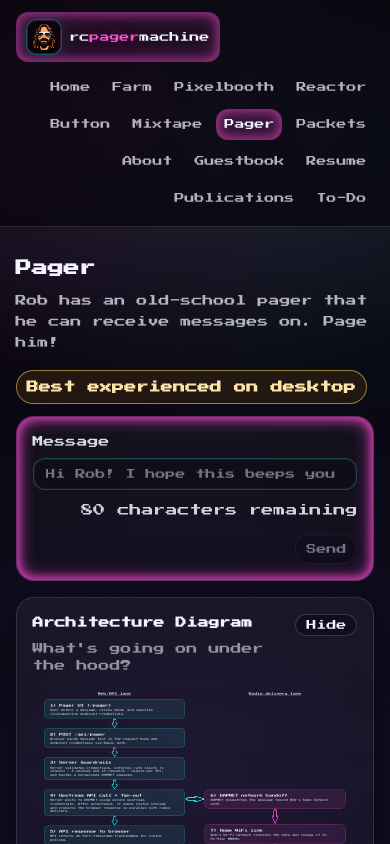
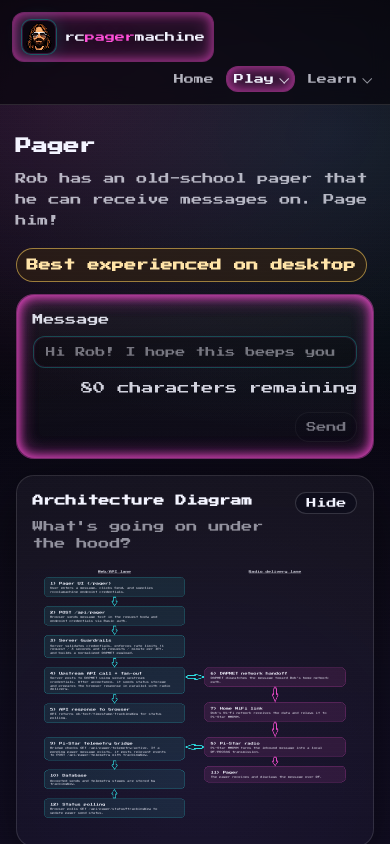
Before and after one commit to rccolamachine/project-site, a Next.js app: page /pager in a window 390 px wide. Shown: the top 844 px of the page. Built offline with nearby package versions, Linux system fonts and the light colour scheme.

Commit message:
refactor header

```diff
--- a/app/globals.css
+++ b/app/globals.css
@@ -128,13 +128,13 @@ a:hover {
 }
 
 .navInner {
-  width: min(1100px, 92vw);
+  width: min(1200px, 100%);
   margin: 0 auto;
-  padding: 12px 0;
+  padding: 12px clamp(12px, 2.2vw, 18px);
   display: flex;
   align-items: center;
   justify-content: space-between;
-  gap: 10px;
+  gap: 6px;
   flex-wrap: wrap; /* allow wrap if needed */
 }
 
@@ -196,31 +196,100 @@ a:hover {
 .links {
   display: flex;
   gap: 6px;
-  flex-wrap: wrap;
+  row-gap: 6px;
+  flex-wrap: nowrap;
   justify-content: flex-end;
   align-items: center;
+  margin-left: auto;
+  flex: 0 1 auto;
+  min-width: 0;
 }
 
-.links a {
+.navControl {
   font-size: 10px;
-  letter-spacing: 0px; /* ✅ changed */
-  padding: 6px 8px;
+  letter-spacing: 0px;
+  padding: 6px 7px;
   border-radius: 12px;
   color: var(--muted);
   border: 1px solid transparent;
+  line-height: 1.2;
 }
-.links a:hover {
-  border-color: rgba(45, 226, 230, 0.38);
-  background: rgba(45, 226, 230, 0.08);
-  color: var(--text);
-}
-.links a.active {
+
+.navControl.active,
+.navDropdown.active > .navDropdownSummary {
   color: var(--text);
   border-color: rgba(255, 79, 216, 0.40);
   background: rgba(255, 79, 216, 0.11);
   box-shadow:
     inset 0 0 10px 1px rgba(255, 79, 216, 0.48),
     inset 0 0 18px 3px rgba(255, 79, 216, 0.26);
+}
+
+.navDropdown[open] > .navDropdownSummary,
+.navControl:hover,
+.navControl:focus-visible,
+.navControl:active {
+  color: var(--text);
+  border-color: rgba(45, 226, 230, 0.45);
+  background: rgba(45, 226, 230, 0.10);
+  box-shadow:
+    inset 0 0 10px 1px rgba(45, 226, 230, 0.45),
+    inset 0 0 18px 3px rgba(45, 226, 230, 0.22);
+}
+
+.navDropdown {
+  position: relative;
+}
+
+.navDropdownSummary {
+  display: inline-flex;
+  align-items: center;
+  gap: 6px;
+  cursor: pointer;
+  list-style: none;
+  user-select: none;
+}
+
+.navDropdownSummary::-webkit-details-marker {
+  display: none;
+}
+
+.navDropdownSummary::after {
+  content: "";
+  width: 6px;
+  height: 6px;
+  border-right: 1px solid currentColor;
+  border-bottom: 1px solid currentColor;
+  transform: rotate(45deg) translateY(-1px);
+  transition: transform 120ms ease;
+  opacity: 0.8;
+}
+
+.navDropdown[open] > .navDropdownSummary::after {
+  transform: rotate(225deg) translateY(-1px);
+}
+
+.navDropdownMenu {
+  position: absolute;
+  top: calc(100% + 8px);
+  right: 0;
+  min-width: 180px;
+  display: grid;
+  gap: 4px;
+  padding: 8px;
+  border-radius: 12px;
+  border: 1px solid rgba(255, 255, 255, 0.16);
+  background: rgba(5, 4, 10, 0.96);
+  box-shadow: var(--shadow);
+  z-index: 60;
+}
+
+.navDropdown:not([open]) .navDropdownMenu {
+  display: none;
+}
+
+.navDropdownLink {
+  display: block;
 }
 
 /* Typography */
@@ -1325,11 +1394,27 @@ textarea::placeholder {
 
 /* Responsive */
 @media (max-width: 900px) {
+  .navInner {
+    align-items: center;
+    gap: 4px;
+  }
+  .links {
+    margin-left: auto;
+    gap: 4px;
+    row-gap: 4px;
+    justify-content: flex-end;
+  }
   .grid {
     grid-template-columns: repeat(2, minmax(0, 1fr));
   }
   .cardRow {
     grid-template-columns: 1fr;
+  }
+}
+@media (max-width: 640px) {
+  .brand {
+    gap: 7px;
+    padding: 6px 8px;
   }
 }
 @media (max-width: 520px) {
@@ -1371,9 +1456,6 @@ textarea::placeholder {
   .brandArt {
     width: 36px;
     height: 36px;
-  }
-  .links a {
-    padding: 6px 7px;
   }
 }
 
--- a/components/SiteHeader.js
+++ b/components/SiteHeader.js
@@ -2,8 +2,9 @@
 
 import Image from "next/image";
 import Link from "next/link";
+import { useEffect } from "react";
 import { usePathname } from "next/navigation";
-import { HEADER_NAV_LINKS } from "@/data/siteNavigation";
+import { HOME_SECTIONS } from "@/data/siteNavigation";
 
 function singularizeForHeader(word) {
   const w = String(word || "")
@@ -33,8 +34,40 @@ function isRouteActive(pathname, href) {
   return safePathname === safeHref || safePathname.startsWith(`${safeHref}/`);
 }
 
+function linksFromSection(sectionName) {
+  const section = HOME_SECTIONS.find(
+    (item) => String(item?.title || "").toLowerCase() === sectionName.toLowerCase(),
+  );
+  if (!Array.isArray(section?.cards)) return [];
+
+  return section.cards.map((card) => ({
+    href: card.href,
+    label: card.title,
+  }));
+}
+
+function groupHasActiveRoute(pathname, links) {
+  return links.some((link) => isRouteActive(pathname, link.href));
+}
+
+const NAV_DROPDOWNS = [
+  { key: "play", label: "Play", links: linksFromSection("Play") },
+  { key: "learn", label: "Learn", links: linksFromSection("Learn") },
+];
+
+function closeOpenNavDropdowns(exceptDropdown = null) {
+  if (typeof document === "undefined") return;
+  const openDropdowns = document.querySelectorAll(".navDropdown[open]");
+  openDropdowns.forEach((node) => {
+    if (node !== exceptDropdown) {
+      node.removeAttribute("open");
+    }
+  });
+}
+
 export default function SiteHeader() {
   const pathname = usePathname();
+  const isHomeActive = isRouteActive(pathname, "/");
   const raw = titleFromPath(pathname);
   const middle = raw === "cola" ? "cola" : singularizeForHeader(raw);
   const brandTextLength = `rc${middle}machine`.length;
@@ -46,6 +79,31 @@ export default function SiteHeader() {
       : brandTextLength >= 15
           ? 10
           : 11;
+
+  useEffect(() => {
+    closeOpenNavDropdowns();
+  }, [pathname]);
+
+  useEffect(() => {
+    const handlePointerDown = (event) => {
+      const target = event.target;
+      if (!(target instanceof Element)) return;
+      if (target.closest(".navDropdown")) return;
+      closeOpenNavDropdowns();
+    };
+    const handleKeyDown = (event) => {
+      if (event.key === "Escape") {
+        closeOpenNavDropdowns();
+      }
+    };
+
+    document.addEventListener("pointerdown", handlePointerDown);
+    document.addEventListener("keydown", handleKeyDown);
+    return () => {
+      document.removeEventListener("pointerdown", handlePointerDown);
+      document.removeEventListener("keydown", handleKeyDown);
+    };
+  }, []);
 
   return (
     <header className="nav">
@@ -74,16 +132,49 @@ export default function SiteHeader() {
         </Link>
 
         <nav className="links" aria-label="Primary">
-          {HEADER_NAV_LINKS.map((route) => (
+          <Link
+            aria-current={isHomeActive ? "page" : undefined}
+            className={`navControl${isHomeActive ? " active" : ""}`}
+            href="/"
+            prefetch={false}
+          >
+            Home
+          </Link>
+
+          {NAV_DROPDOWNS.map((group) => {
+            const isGroupActive = groupHasActiveRoute(pathname, group.links);
+            return (
+              <details
+                key={group.key}
+                className={`navDropdown${isGroupActive ? " active" : ""}`}
+                onToggle={(event) => {
+                  const dropdown = event.currentTarget;
+                  if (!(dropdown instanceof HTMLDetailsElement) || !dropdown.open) return;
+                  closeOpenNavDropdowns(dropdown);
+                }}
+              >
+                <summary className="navControl navDropdownSummary">{group.label}</summary>
+                <div className="navDropdownMenu">
+                  {group.links.map((route) => {
+                    const isItemActive = isRouteActive(pathname, route.href);
+                    return (
                       <Link
                         key={route.href}
-              className={isRouteActive(pathname, route.href) ? "active" : ""}
+                        aria-current={isItemActive ? "page" : undefined}
+                        className={`navControl navDropdownLink${
+                          isItemActive ? " active" : ""
+                        }`}
                         href={route.href}
                         prefetch={false}
                       >
                         {route.label}
                       </Link>
-          ))}
+                    );
+                  })}
+                </div>
+              </details>
+            );
+          })}
         </nav>
       </div>
     </header>
```
Also changed, not shown: 2 other files (tests, documents, lock files or other folders). Lines whose indentation alone changed are shown as unchanged.
